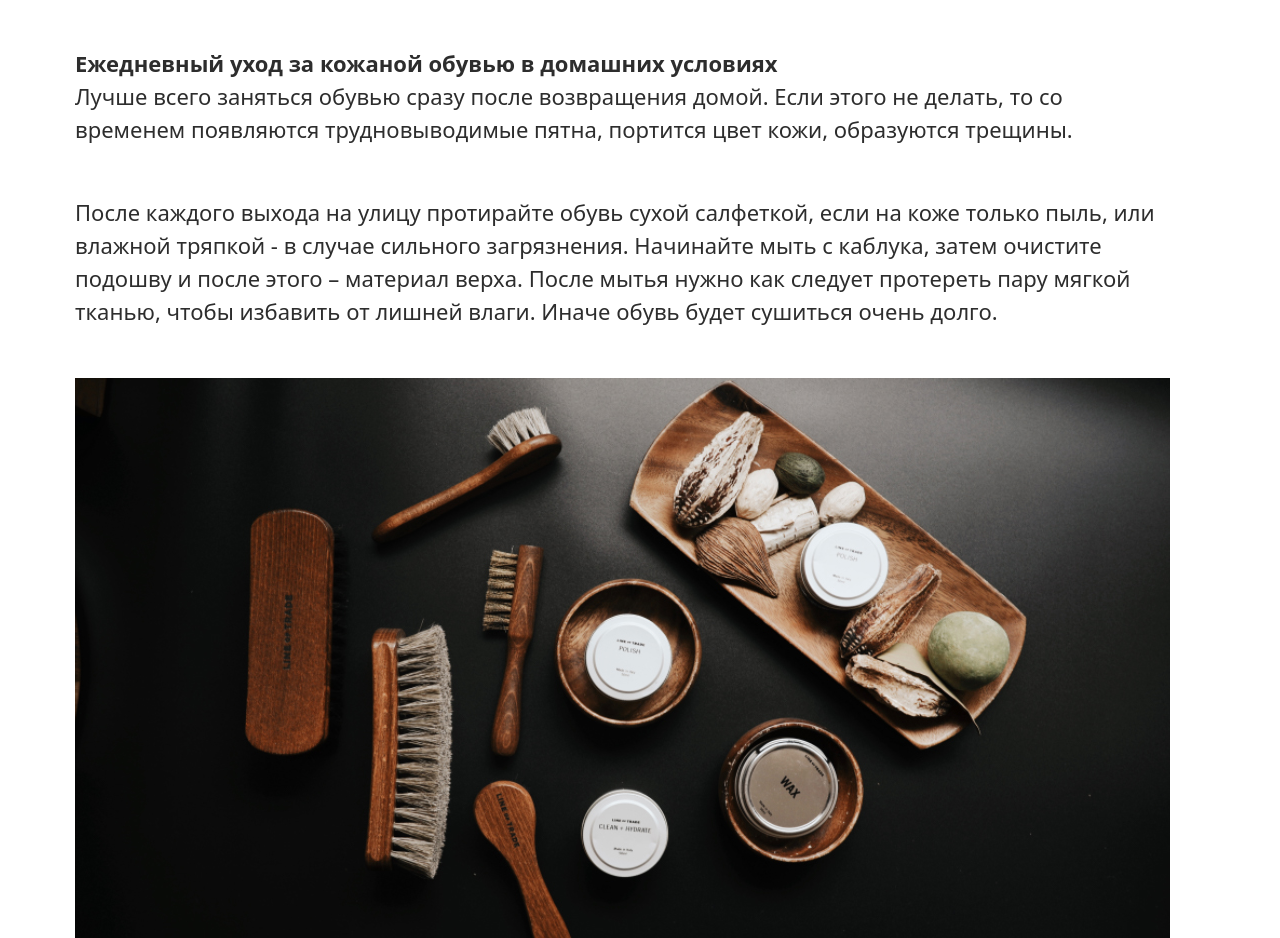
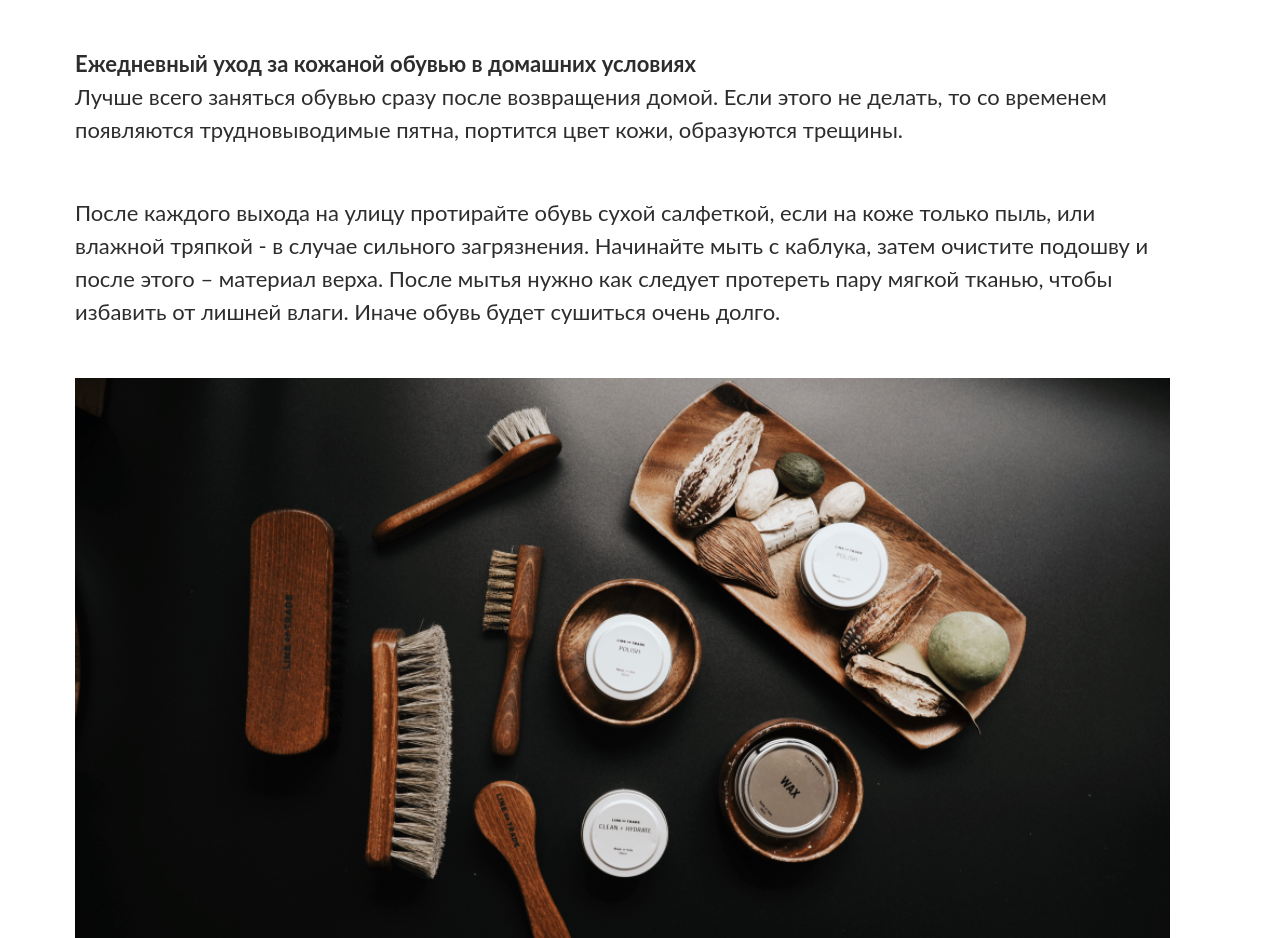
Before and after one commit to geran1ka/Learning02-5-ShopOnline, a plain HTML site: page article.html in a window 1280 px wide. Shown: the part 1580-2518 px from the top of the page. Drawn offline with Linux system fonts and the light colour scheme.

Commit message:
Rename .text__margin => text__alternative, подключение шрифтов Lato

```diff
--- a/article.html
+++ b/article.html
@@ -4,18 +4,18 @@
   <meta charset="UTF-8">
   <meta http-equiv="X-UA-Compatible" content="IE=edge">
   <meta name="viewport" content="width=device-width, initial-scale=1.0">
-  <!--
+
   <link rel="preload" href="fonts/lato-regular.woff2" as="font" type="font/woff2" crossorigin>
   <link rel="preload" href="fonts/lato-bold.woff2" as="font" type="font/woff2" crossorigin>
-  -->
   <link rel="stylesheet" href="index.css">
+
   <title>ShopOnline</title>
 </head>
 <body>
   <article class="article">
     <header class="header">
       <h1 class="header__title">Как ухаживать за обувью из кожи</h1>
-      <p class="text__margin">
+      <p class="text__alternative">
         Материала для обуви лучше натуральной кожи все ещё не придумали. Качественную кожу очень приятно носить,
         она идеально ложится по ноге, в нужных местах немного растягивается. В кожаной обуви, если она соответствует погоде,
         создаётся хороший микроклимат – ноги не мёрзнут, не потеют, и чувствуют себя очень комфортно. Неудивительно, что по
@@ -65,12 +65,12 @@
       <div class="container">
         <h2 class="title">Ежедневный уход за кожаной обувью в домашних условиях</h2>
 
-        <p class="text__margin">
+        <p class="text__alternative">
           Лучше всего заняться обувью сразу после возвращения домой. Если этого не делать, то со временем появляются
           трудновыводимые пятна, портится цвет кожи, образуются трещины.
         </p>
 
-          <p class="text__margin">
+          <p class="text__alternative">
             После каждого выхода на улицу протирайте обувь сухой салфеткой, если на коже только пыль, или влажной тряпкой
             - в случае сильного загрязнения. Начинайте мыть с каблука, затем очистите подошву и после этого – материал верха.
             После мытья нужно как следует протереть пару мягкой тканью, чтобы избавить от лишней влаги. Иначе обувь будет
--- a/index.css
+++ b/index.css
@@ -15,8 +15,7 @@
 body {
   width: 1920px;
   margin: 0 auto;
-  font-family: system-ui, -apple-system, BlinkMacSystemFont, 'Segoe UI', Roboto, Oxygen, Ubuntu, Cantarell, 'Open Sans', 'Helvetica Neue', sans-serif;
-  /*font-family: lato, Arial, sans-serif;*/
+  font-family: lato, Arial, sans-serif;
   font-size: 22px;
   font-weight: 400;
   line-height: 1.5;
@@ -39,7 +38,7 @@ body {
 
 }
 
-.text__margin {
+.text__alternative {
   margin-top: 0;
   margin-bottom: 50px;
 }
```
